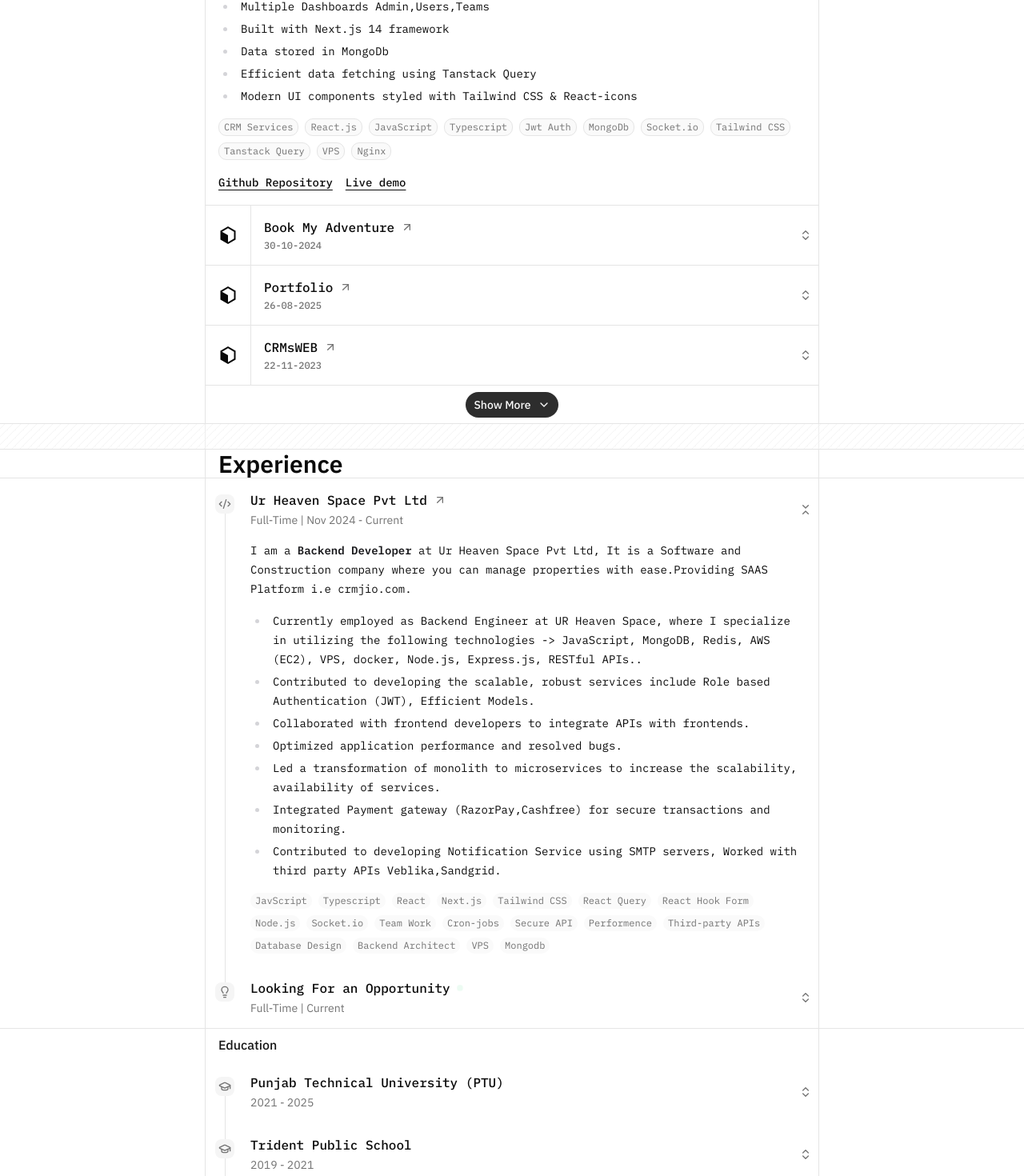
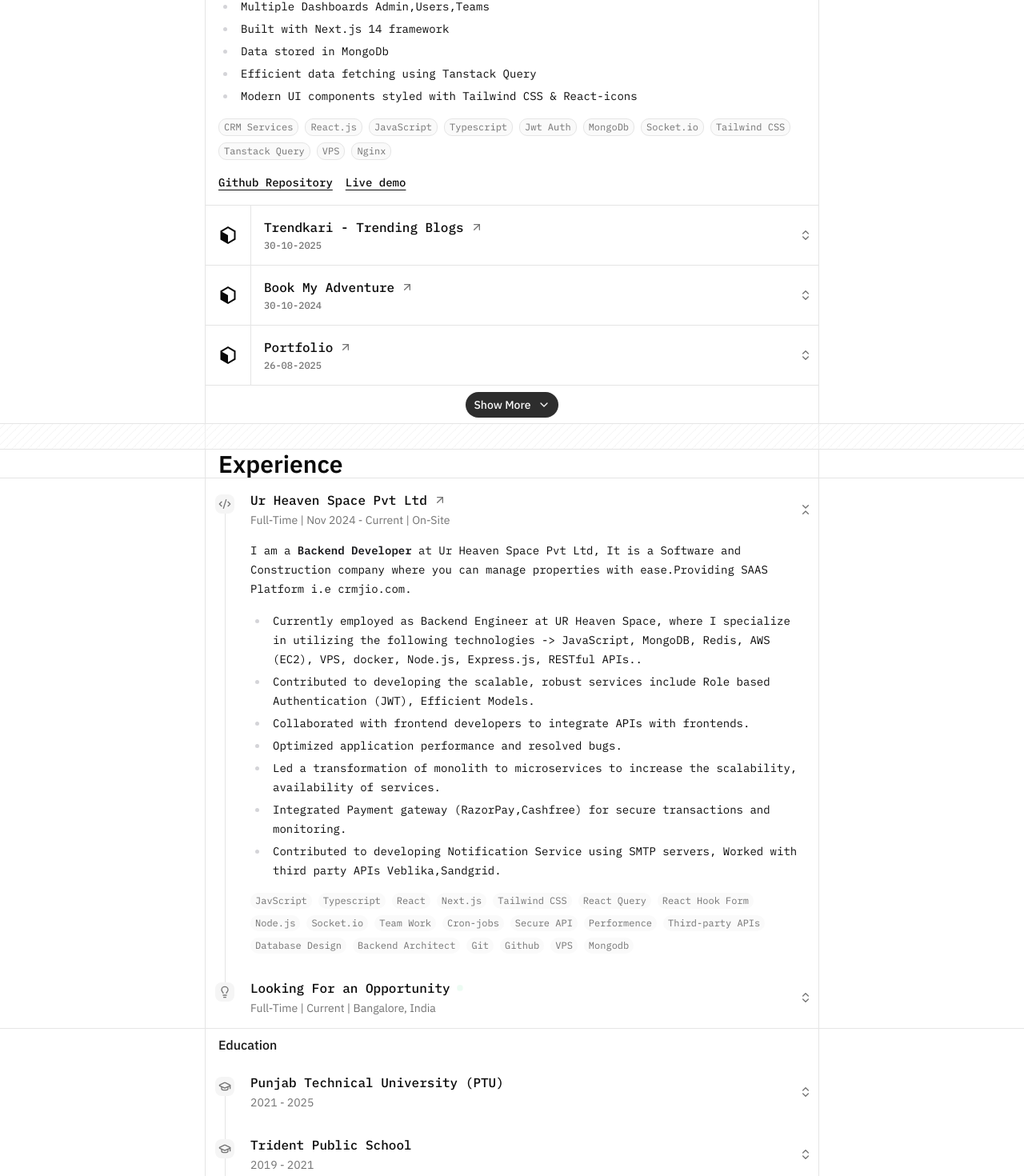
Before and after one commit to Amanroy7632/next-portfolio, a Next.js app: page / in a window 1280 px wide. Shown: the part 1927-3397 px from the top of the page at 80% size. Built offline with nearby package versions, Linux system fonts and the light colour scheme.

Commit message:
Added project and some changes

```diff
--- a/src/components/sections/ExperienceSection.tsx
+++ b/src/components/sections/ExperienceSection.tsx
@@ -59,7 +59,7 @@ function ExperienceSection() {
                       )}
                     </h3>
                     <span className="text-muted-foreground font-normal text-sm">
-                      {exp.duration}
+                      {exp.duration} | {exp.location}
                     </span>
                   </div>
                 </AccordionTrigger>
@@ -128,7 +128,6 @@ function ExperienceSection() {
                   <div className="flex-1 flex flex-col items-start justify-center py-4 pl-4  gap-1 h-full">
                     <h3 className="text-balance font-mono  font-medium text-base leading-snug flex gap-2 items-center justify-center">
                       {institute.institution}
-
                     </h3>
                     <span className="text-muted-foreground font-normal text-sm">
                       {institute.duration}
@@ -144,7 +143,6 @@ function ExperienceSection() {
                         <li key={index}>{feature}</li>
                       ))}
                     </ul>
-
                   </div>
                 </AccordionContent>
               </AccordionItem>
@@ -221,13 +219,12 @@ const experienceData = [
     description: ` It is a Software and Construction company where you can manage properties with ease.Providing SAAS Platform i.e crmjio.com.`,
     tasks: [
       "Currently employed as Backend Engineer at UR Heaven Space, where I specialize in utilizing the following technologies -> JavaScript, MongoDB, Redis, AWS (EC2), VPS, docker, Node.js, Express.js, RESTful APIs..",
-"Contributed to developing the scalable, robust services include Role based Authentication (JWT), Efficient Models.",
+      "Contributed to developing the scalable, robust services include Role based Authentication (JWT), Efficient Models.",
       "Collaborated with frontend developers to integrate APIs with frontends.",
       "Optimized application performance and resolved bugs.",
       "Led a transformation of monolith to microservices to increase the scalability, availability of services.",
       "Integrated Payment gateway (RazorPay,Cashfree) for secure transactions and monitoring.",
-      "Contributed to developing Notification Service using SMTP servers, Worked with third party APIs Veblika,Sandgrid."
-
+      "Contributed to developing Notification Service using SMTP servers, Worked with third party APIs Veblika,Sandgrid.",
     ],
     badge: [
       "JavScript",
@@ -246,10 +243,53 @@ const experienceData = [
       "Third-party APIs",
       "Database Design",
       "Backend Architect",
+      "Git",
+      "Github",
       "VPS",
-      "Mongodb"
+      "Mongodb",
     ],
   },
+  // {
+  //   id: 2,
+  //   title: "Software Developer",
+  //   company: "Ice Technology Lab",
+  //   icon: CodeXml,
+  //   job: true,
+  //   location: "Hybrid",
+  //   href: "https://www.icetl.com/",
+  //   duration: "Hybrid  | Jul 2024 - Nov 2024",
+  //   description: ` ICE Technology Lab is an IT training institute based in Patna, Bihar, India.`,
+  //   tasks: [
+  //     "Completed a 2-month intensive training program, focusing on MEAN stack development (MongoDB, Express.js, Angular, Node.js).",
+  //     "Worked as a Backend Intern after training, contributing to the development of RESTful APIs using Node.js and Express.js.",
+  //     "Implemented role-based authentication and authorization using JWT.",
+  //     "Designed and optimized MongoDB schemas and queries for efficient data handling.",
+  //     "Collaborated with frontend developers to integrate backend APIs.",
+  //     "Assisted in debugging, performance optimization, and resolving backend issues.",
+  //     "Gained hands-on experience with third-party API integrations and backend service workflows.",
+  //     "Used Git for version control and followed best practices for clean, maintainable code.",
+  //   ],
+  //   badge: [
+  //     "JavScript",
+  //     "Typescript",
+  //     "React",
+  //     "Next.js",
+  //     "Tailwind CSS",
+  //     "React Query",
+  //     "React Hook Form",
+  //     "Node.js",
+  //     "Team Work",
+  //     "Secure API",
+  //     "Performence",
+  //     "Third-party APIs",
+  //     "Database Design",
+  //     "Backend Architect",
+  //     "VPS",
+  //     "Git",
+  //     "Github",
+  //     "Mongodb",
+  //   ],
+  // },
   {
     id: 2,
     title: "Looking For an Opportunity",
@@ -350,7 +390,6 @@ const experienceData = [
 //   },
 // ];
 
-
 const educationData = [
   {
     duration: "2021 - 2025",
--- a/src/components/sections/ProjectsSection.tsx
+++ b/src/components/sections/ProjectsSection.tsx
@@ -155,6 +155,35 @@ const projects = [
   },
   {
     id: 2,
+    title: "Trendkari - Trending Blogs",
+    href: "https://github.com/Amanroy7632",
+    live: "https://trendkari.in",
+    createdAt: "30-10-2025",
+    description: "TrendKari.in is a content/trends website that publishes trending topics and articles across various categories such as fashion, lifestyle, tech, entertainment, and more.",
+    features: [
+      "Important days and events of the year",
+      "Seasonal greetings & inspirational content",
+      "Users can create account and upload their blogs",
+      "Users can view and like comment on the posts",
+      "User-friendly interface for easy navigation",
+      "Built with React.js library",
+      "Manual Authentication powered by 0auth",
+      "Data stored in MongoDb",
+      "Modern UI components styled with React-icons and Tailwind CSS",
+    ],
+    badge: [
+      "React.js",
+      "JavaScript",
+      "Oauth",
+      "Tailwind CSS",
+      "MongoDb",
+      "Node.js",
+      "Vercel",
+      "Collabrate"
+    ],
+  },
+  {
+    id: 3,
     title: "Book My Adventure",
     href: "https://github.com/Amanroy7632/Book-my-adventure",
     live: "https://book-my-adventure.vercel.app",
@@ -183,7 +212,7 @@ const projects = [
     ],
   },
   {
-    id: 3,
+    id: 4,
     title: "Portfolio",
     href: "https://github.com/amanroy7632/next-portfolio",
     live: "https://iamandaa.vercel.app/",
@@ -210,7 +239,7 @@ const projects = [
   },
 
   {
-    id: 4,
+    id: 5,
     title: "CRMsWEB",
     href: "https://github.com/Amanroy7632/crmsweb",
     live: "https://crmsweb.vercel.app/",
@@ -240,7 +269,7 @@ const projects = [
     ],
   },
    {
-    id: 5,
+    id: 6,
     title: "Student Database Management System",
     href: "https://github.com/Amanroy7632/Student-Database-System",
     live: "https://github.com/Amanroy7632/Student-Database-System",
```
